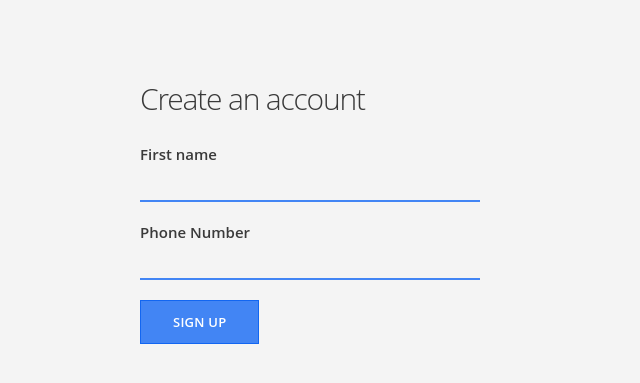
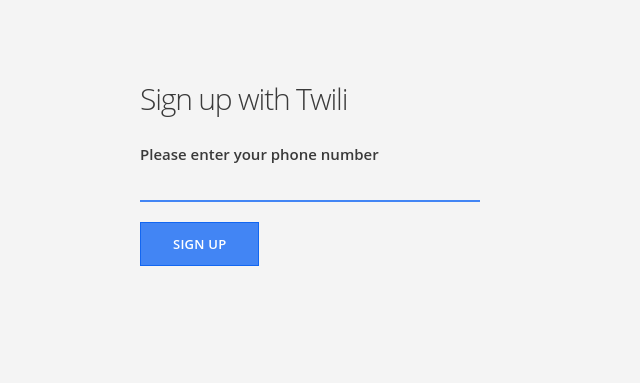
Before and after one commit to dehyu/dehyusapp, a Flask app: template templates/signup.html in a window 1280 px wide. Shown: the part 50-433 px from the top of the page, without its empty margins (0-640 px from the left). Run offline with Flask 2, Linux system fonts and the light colour scheme; the template is opened without the code that fills it: values that come from a table or form of the project are taken from there, others are empty; some libraries are stand-ins or nearby versions.

Commit message:
these work and database configured

```diff
--- a/forms.py
+++ b/forms.py
@@ -1,8 +1,7 @@
 from flask_wtf import Form
-from wtforms import StringField, SubmitField
+from wtforms import StringField,SubmitField
 from wtforms.validators import DataRequired, Length
 
 class SignupForm(Form):
-  first_name = StringField('First name', validators=[DataRequired("Please enter your first name.")])
-  phonenumber = StringField('Phone Number', validators=[DataRequired("Please enter your phone number."), Length(min=10, message="Numbers must be atleast 10 digits.")])
+  phonenumber = StringField('Please enter your phone number', validators=[DataRequired("Please enter your phone number."), Length(min=10, message="Numbers must be 10 digit lenght, at minimum")])
   submit = SubmitField('Sign up')
--- a/routes.py
+++ b/routes.py
@@ -1,54 +1,20 @@
-
 from flask import Flask, render_template, request, session, redirect, url_for
 from models import db, User
 from forms import SignupForm
 from twilio.rest import TwilioRestClient
 from twilio import twiml
-
+from flask_sqlalchemy import SQLAlchemy
 
 app = Flask(__name__)
 
-app.config['SQLALCHEMY_DATABASE_URI'] = 'postgresql://localhost/dehyusapp'
+app.config['SQLALCHEMY_DATABASE_URI'] = 'postgresql://postgres:deahware1@localhost/dehyusapp'
 db.init_app(app)
 
 app.secret_key = "development-key"
 
-# The session object makes use of a secret key.
-SECRET_KEY = 'a secret key'
-app = Flask(__name__)
-app.config.from_object(__name__)
-
-callers = {
-    "3013185581": "Curious George",
-    "14103018582": "Boots",
-    "+14158675311": "Virgil",
-}
-
-@app.route("/", methods=['GET', 'POST'])
-def hello():
+@app.route("/")
+def index():
   return render_template("index.html")
-
-@app.route("/sms", methods=['GET', 'POST'])
-def sms_response():
-  message_body = request.values.get('Body',None)
-  resp = twiml.Response()
-  if message_body == 'hello':
-    resp.message('Hello ' + message_body)
-  elif message_body == 'no twili':
-    resp.message('Sorry to see you go. You can always re-enroll @ twili.io :)')
-
-
-
-  return str(resp)
-
-
-
-
-
-
-
-
-
 
 @app.route("/about")
 def about():
@@ -67,6 +33,21 @@
     )
   return "Success!"
 
+@app.route("/sms", methods=['GET', 'POST'])
+def sms_response():
+  message_body = request.values.get('Body',None)
+  resp = twiml.Response()
+  if message_body == 'hello':
+    resp.message('Hello ' + message_body)
+  elif message_body == 'no twili':
+    resp.message('Sorry to see you go. You can always re-enroll @ twili.io :)')
+  else:
+    resp.message('mmhmm ')
+
+  return str(resp)
+
+
+
 
 if __name__ == "__main__":
   app.run(debug=True)
--- a/templates/signup.html
+++ b/templates/signup.html
@@ -3,22 +3,11 @@
 {% block content %}
   <main class="container signup-section">
     <div class="section-content">
-      <h2>Create an account</h2>
+      <h2>Sign up with Twili</h2>
 
       <form method="POST" action="/signup">
         {{ form.hidden_tag() }}
 
-        <div class="form-group">
-          {{ form.first_name.label }}
-
-          {% if form.first_name.errors %}
-            {% for error in form.first_name.errors %}
-              <p class="error-message">{{ error }}</p>
-            {% endfor %}
-          {% endif %}
-
-          {{ form.first_name }}
-        </div>
 
         <div class="form-group">
           {{ form.phonenumber.label }}
```
Also changed, not shown: models.py (+6 -8 lines), templates/login.html (+2 -10 lines).
